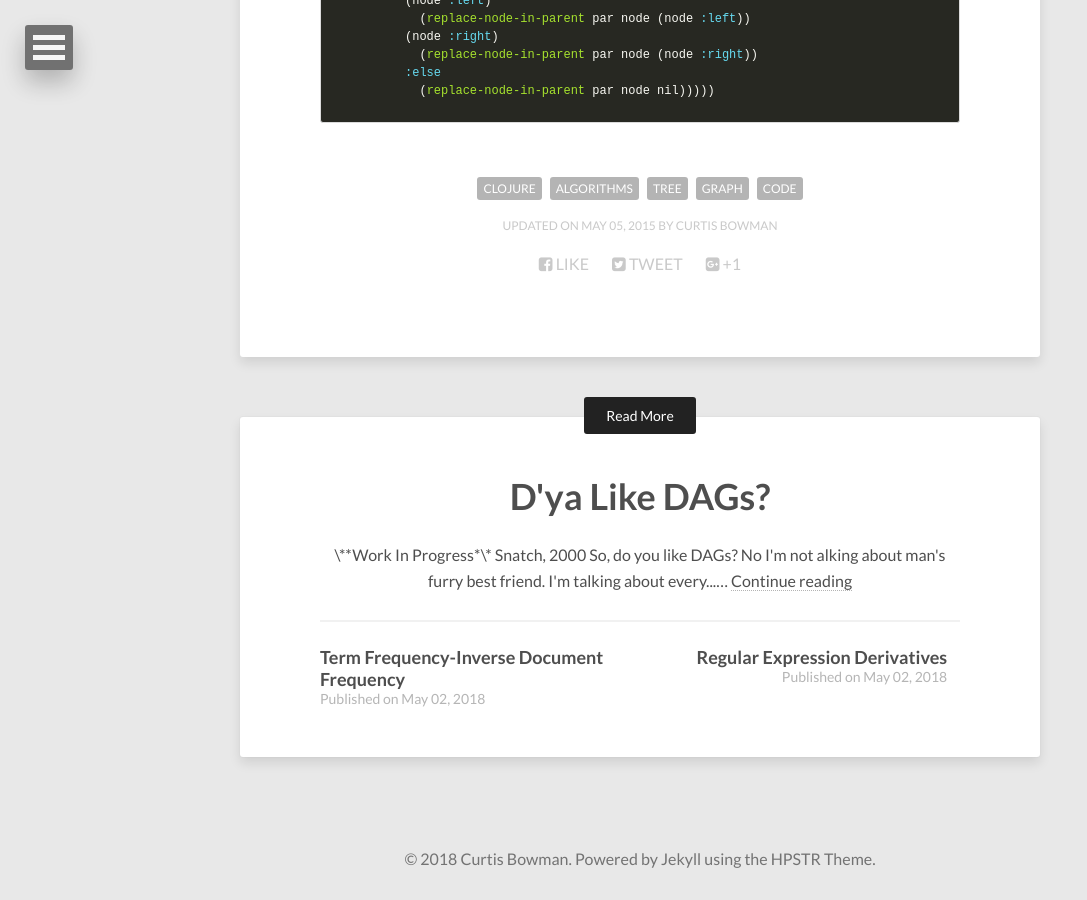
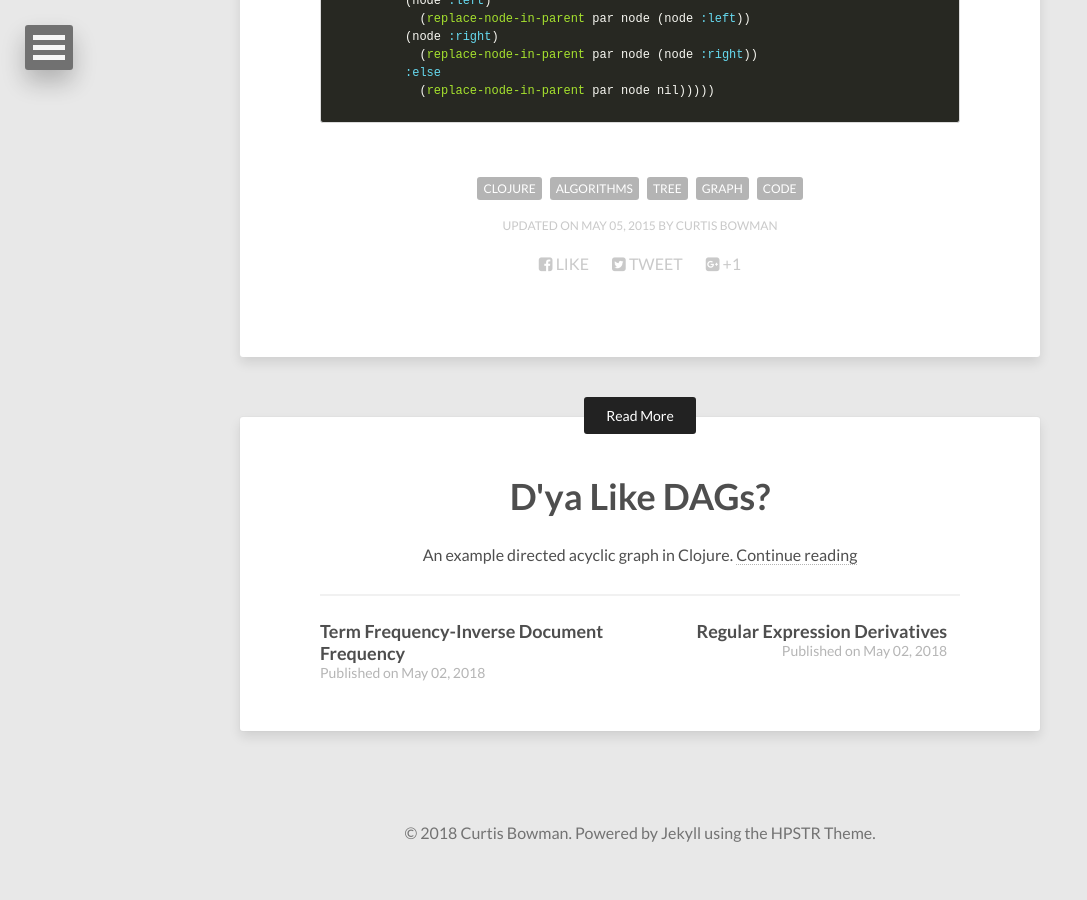
Before and after one commit to crbowman/crbowman.github.io, a Jekyll site: the page built from _posts/2015-05-05-dendrology-binary-search-tree.md, in a window 1280 px wide and 900 px high, scrolled down 4248 px. Shown: the whole window, without its empty margins (0-1087 px from the left). Built offline with Jekyll 4.4.1, drawn with Linux system fonts in a browser that asks for light colours; nearby versions of some CDN libraries; after the commit the page ends 5122 px from its top, so only the background shows below that.

Commit message:
add descriptions to posts

```diff
--- a/_posts/2015-05-05-dendrology-binary-search-tree.md
+++ b/_posts/2015-05-05-dendrology-binary-search-tree.md
@@ -1,7 +1,7 @@
 ---
 layout: post
 title: Binary Search Trees In Clojure
-description: "Creating our own binary search tree in Clojure"
+description: "Creating our own binary search tree in Clojure."
 modified: 2015-5-5
 tags: [clojure, algorithms, tree, graph, code]
 image:
--- a/_posts/2018-9-20-dya-like-dags.md
+++ b/_posts/2018-9-20-dya-like-dags.md
@@ -1,6 +1,7 @@
 ---
 layout: post
 title: D'ya Like DAGs?
+description: "An example directed acyclic graph in Clojure."
 modified: 2018-5-2
 tags: [data structures, graphs, clojure]
 image:
```
Also changed, not shown: _posts/2015-05-05-dendrology-avl-trees.md (+1 -1 lines), _posts/2018-5-2-regex-derivatives.md (+1 -0 lines), _posts/2018-5-2-tf-idf.md (+1 -0 lines).
